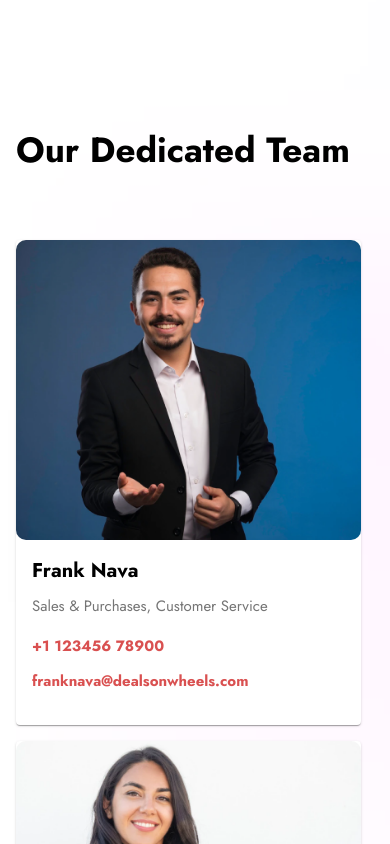
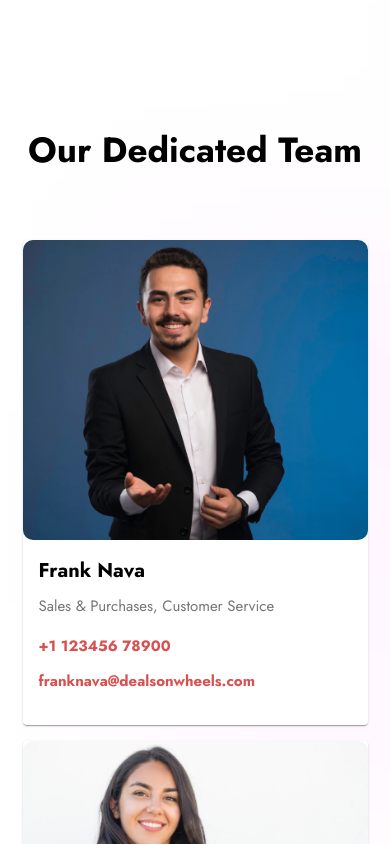
Before and after one commit to elitesuper/deals-on-wheels-master, a React (Create React App) app: page /about in a window 390 px wide. Shown: the part 3600-4444 px from the top of the page. Built offline with nearby package versions, Linux system fonts and the light colour scheme.

Commit message:
about responsive complete!

```diff
--- a/src/components/Footer/Footer.js
+++ b/src/components/Footer/Footer.js
@@ -20,14 +20,14 @@ const Footer = () => {
 							<p className='footer-time'><span style={{fontWeight:"bold"}}>Fri :</span> 04:00 PM to 12:00 AM</p>
 							<p className='footer-time'><span style={{fontWeight:"bold"}}>Sat - Sun :</span> 09:00 AM to 12:00 PM</p>
 						</Grid>
-						<Grid item lg={2} md={3} sm={6}  xs={12}>
+						<Grid item lg={2} md={3} sm={6}  xs={6}>
 							<p className='footer-heading'>NAVIGATION</p>
 							<p className='footer-title'>Home</p>
 							<p className='footer-title'>About us</p>
 							<p className='footer-title'>Blogs</p>
 							<p className='footer-title'>View in Metaverse</p>
 						</Grid>
-						<Grid item lg={2} md={3} sm={6}  xs={12}>
+						<Grid item lg={2} md={3} sm={6}  xs={6}>
 							<p className='footer-heading'>USEFULL LINKS</p>
 							<p className='footer-title'>Browse Cars</p>
 							<p className='footer-title'>Conatct Us</p>
--- a/src/components/Team/Team.css
+++ b/src/components/Team/Team.css
@@ -1,18 +1,15 @@
 .team h2 {
     font-family: 'Jost';
-font-style: normal;
-font-weight: 700;
-font-size: 35px;
-line-height: 51px;
-/* identical to box height */
-
-
-color: #000000;
+    font-style: normal;
+    font-weight: 700;
+    font-size: 35px;
+    line-height: 51px;
+    color: #000000;
 }
 
 @media screen and (max-width: 768px) {
     .team h2 {
-       text-align: left;
+       text-align: center;
     }
 }
 
--- a/src/components/Team/TeamCard.js
+++ b/src/components/Team/TeamCard.js
@@ -8,7 +8,7 @@ import "./TeamCard.css";
 
 export default function TeamCard({name,desc,phone,site,image}) {
   return (
-    <Card sx={{ maxWidth: 345 }} className="team-card">
+    <Card sx={{ maxWidth: 345, m:'auto' }} className="team-card">
       <CardActionArea>
         <CardMedia
           component="img"
--- a/src/pages/AboutUs.js
+++ b/src/pages/AboutUs.js
@@ -25,10 +25,6 @@ const AboutUs = () => {
             <Team/>
             <Contact/>
             <Footer/>
-
-
-
-
         </div>
     );
 };
```
Also changed, not shown: src/components/Team/Team.js (+4 -12 lines).
